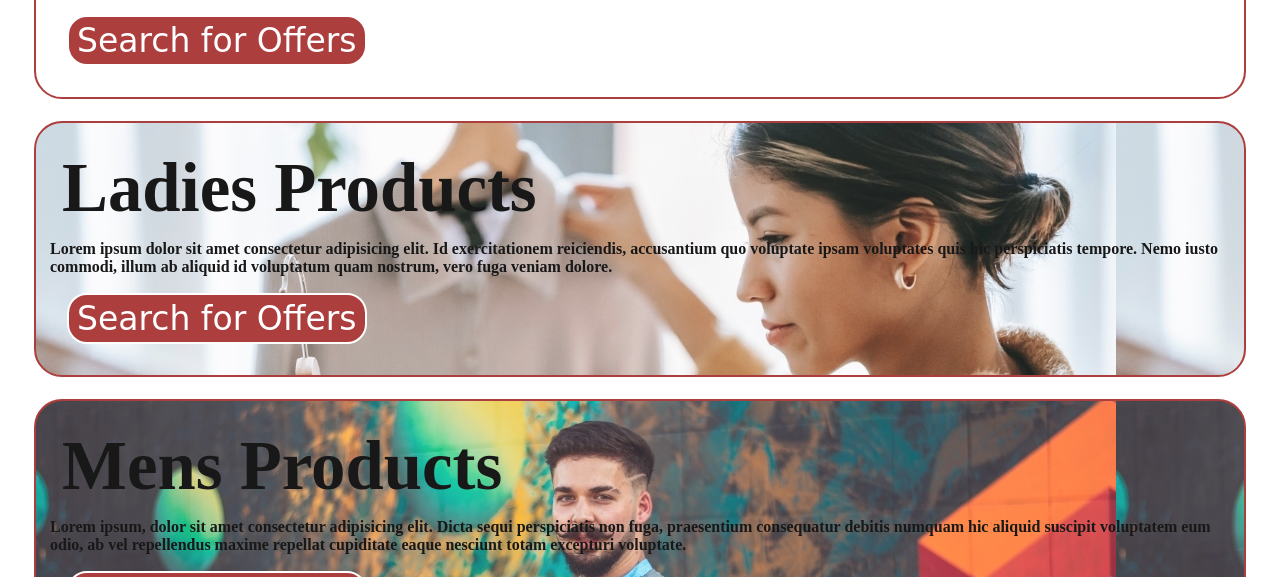
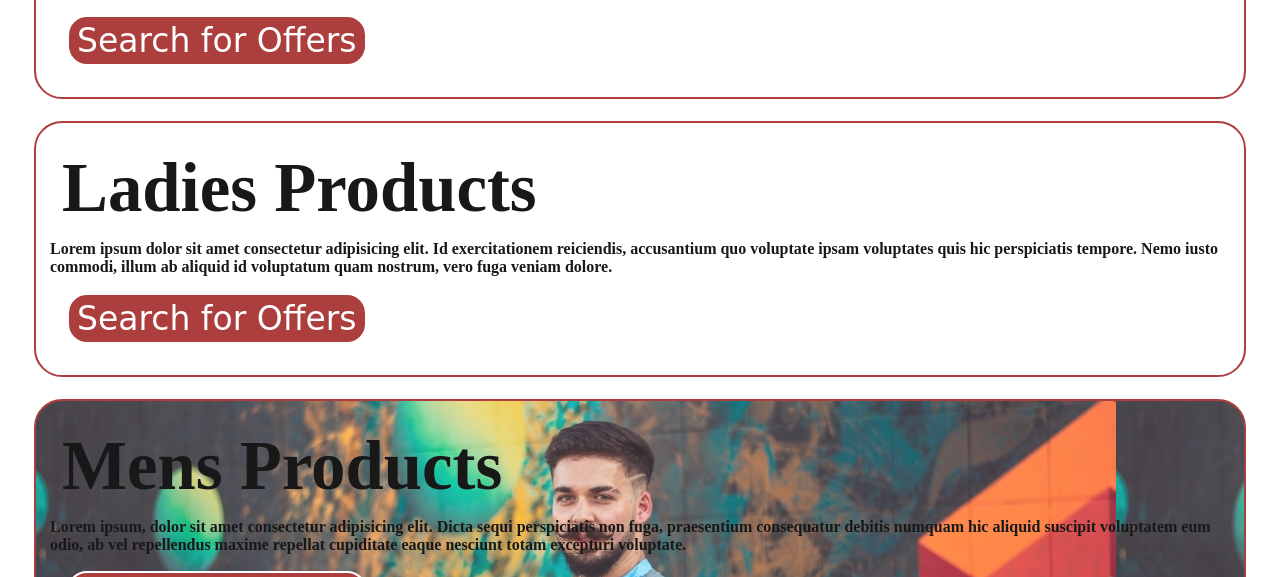
Before and after one commit to ganshul10/familystore, a plain HTML site: page index.html in a window 1280 px wide. Shown: the part 712-1289 px from the top of the page. Drawn offline with Linux system fonts and the light colour scheme.

Commit message:
Update web.css

```diff
--- a/web.css
+++ b/web.css
@@ -124,7 +124,7 @@ html {
 }
 
 #box2 {
-  background: url(bg2.jpg);
+  background-image:"bg2.jpg";
   opacity: .9;
 }
 
```
